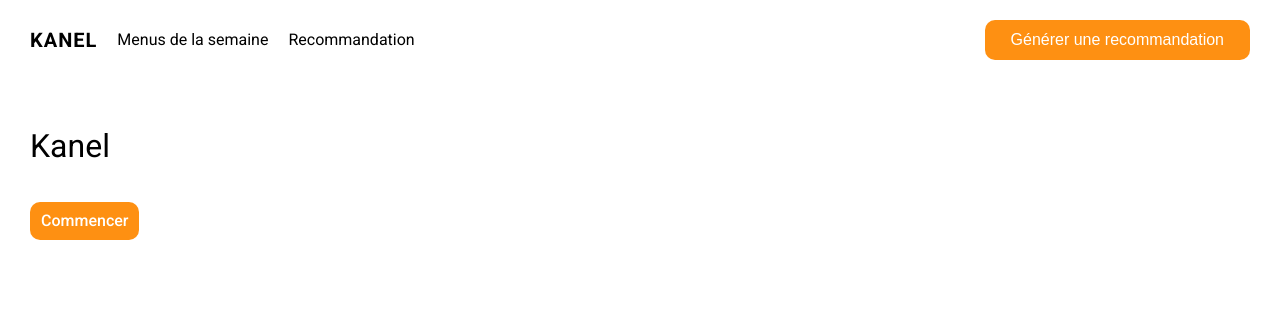
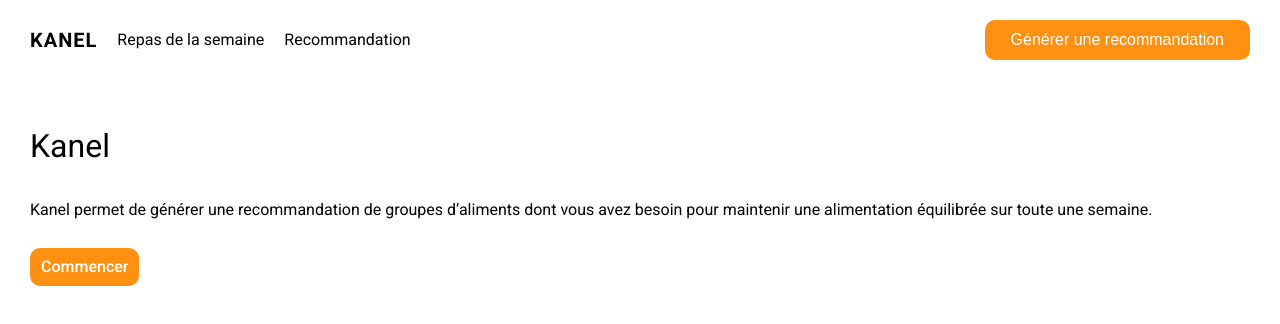
Before and after one commit to antoinechassagne/kanel, a Vue app: page / in a window 1280 px wide. Shown: the top 324 px of the page. Built offline with nearby package versions, Linux system fonts and the light colour scheme.

Commit message:
:sparkles: Add more robust wording

```diff
--- a/src/components/base/BaseHeader.vue
+++ b/src/components/base/BaseHeader.vue
@@ -3,7 +3,7 @@
     <nav>
       <ul class="header__menu">
         <li><router-link to="/" class="header__title">KANEL</router-link></li>
-        <li><router-link to="/week">Menus de la semaine</router-link></li>
+        <li><router-link to="/week">Repas de la semaine</router-link></li>
         <li><router-link to="/synthesis">Recommandation</router-link></li>
       </ul>
     </nav>
--- a/src/views/Home.vue
+++ b/src/views/Home.vue
@@ -1,6 +1,10 @@
 <template>
-  <div class="page container">
+  <div class="page page--horizontal-center page--vertical-center container">
     <heading level="1" class="mb--40">Kanel</heading>
+    <p class="mb--30">
+      Kanel permet de générer une recommandation de groupes d’aliments dont vous avez besoin pour
+      maintenir une alimentation équilibrée sur toute une semaine.
+    </p>
     <button-router name="Week">Commencer</button-router>
   </div>
 </template>
--- a/src/views/Synthesis.vue
+++ b/src/views/Synthesis.vue
@@ -9,10 +9,10 @@
     </ul>
     <template v-else>
       <p class="mb--30">
-        Vous n'avez pas encore généré de recommandation. Saisissez vos menus de la semaine puis
+        Vous n'avez pas encore généré de recommandation. Saisissez vos repas de la semaine puis
         cliquez sur "Générer une recommandation".
       </p>
-      <button-router name="Week">Saisir les menus</button-router>
+      <button-router name="Week">Ajouter des repas</button-router>
     </template>
   </div>
 </template>
```
